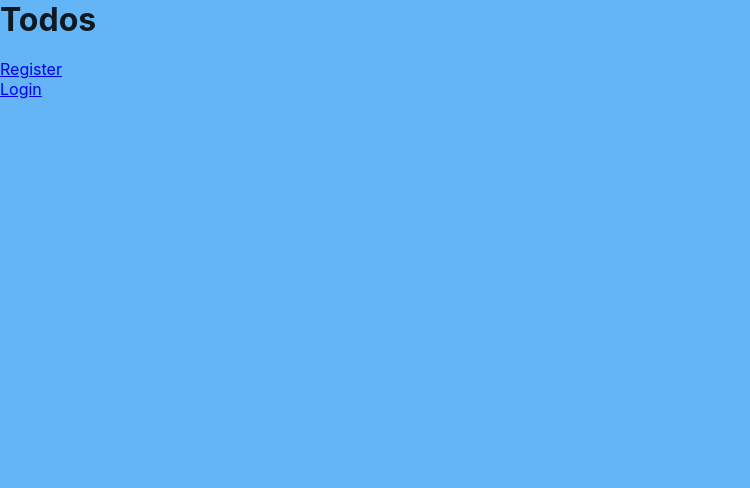
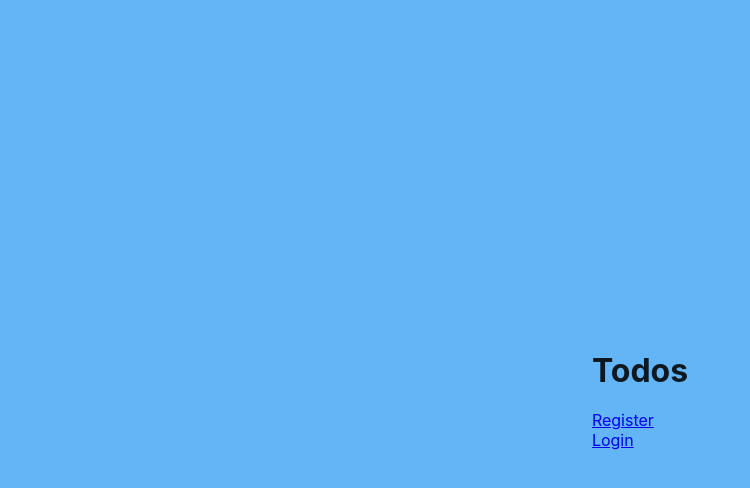
Before and after one commit to quantumsnowball/todos-domain--serverful, a React app: page / in a window 1280 px wide. Shown: the top 488 px of the page, without its empty margins (0-750 px from the left). Built offline with nearby package versions, Linux system fonts and the light colour scheme.

Commit message:
feat: basic centered layout

```diff
--- a/src/client/components/App.tsx
+++ b/src/client/components/App.tsx
@@ -12,7 +12,7 @@ const FlexColumnDiv = styled('div')`
   display: flex;
   flex-flow: column nowrap;
   justify-content: space-between;
-  align-items: stretch;
+  align-items: center;
   /* theme */
   color: ${props => props.theme.palette.text.primary};
   background-color: ${props => props.theme.palette.background.default};
--- a/src/client/components/Main/index.tsx
+++ b/src/client/components/Main/index.tsx
@@ -7,13 +7,13 @@ import { styled } from '@mui/material'
 
 
 // .main-ctn
-const ScrollableDiv = styled('div')`
+const CenteredDiv = styled('div')`
   /* take all flex space from parents */
   flex-grow: 1;
   /* flex column display all quote cards */
   display: flex;
   flex-flow: column nowrap;
-  justify-content: flex-start;
+  justify-content: center;
   align-item: stretch;
   align-content: center;
   /* allow scrollbar here*/
@@ -24,7 +24,7 @@ const ScrollableDiv = styled('div')`
 
 export default function Main() {
   return (
-    <ScrollableDiv className='main-ctn'>
+    <CenteredDiv className='main-ctn'>
       <BrowserRouter>
         <Routes>
           <Route path="/" element={<Homepage />} />
@@ -33,6 +33,6 @@ export default function Main() {
           <Route path="*" element={<NotFound />} />
         </Routes>
       </BrowserRouter>
-    </ScrollableDiv>
+    </CenteredDiv>
   )
 }
```
